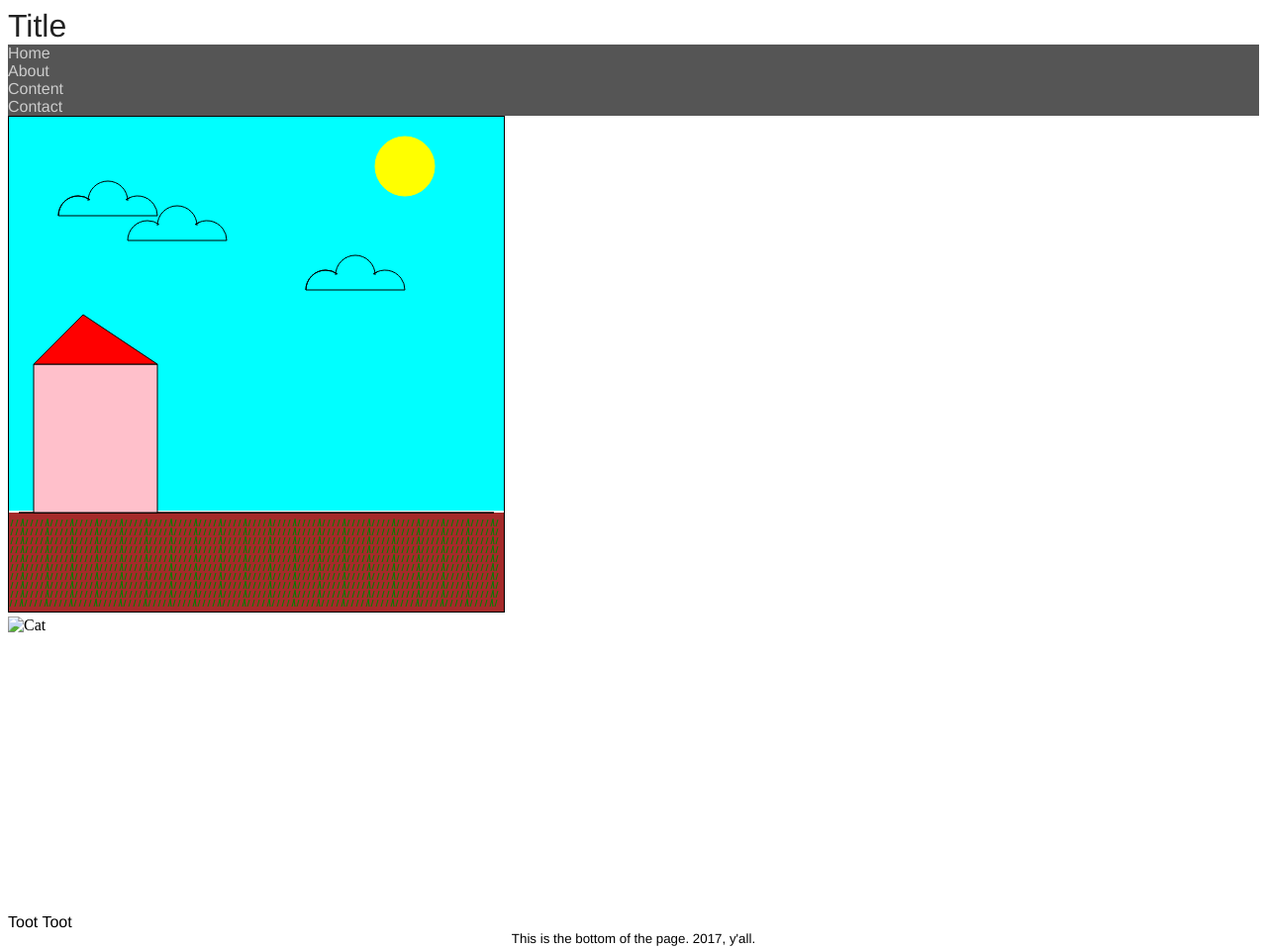
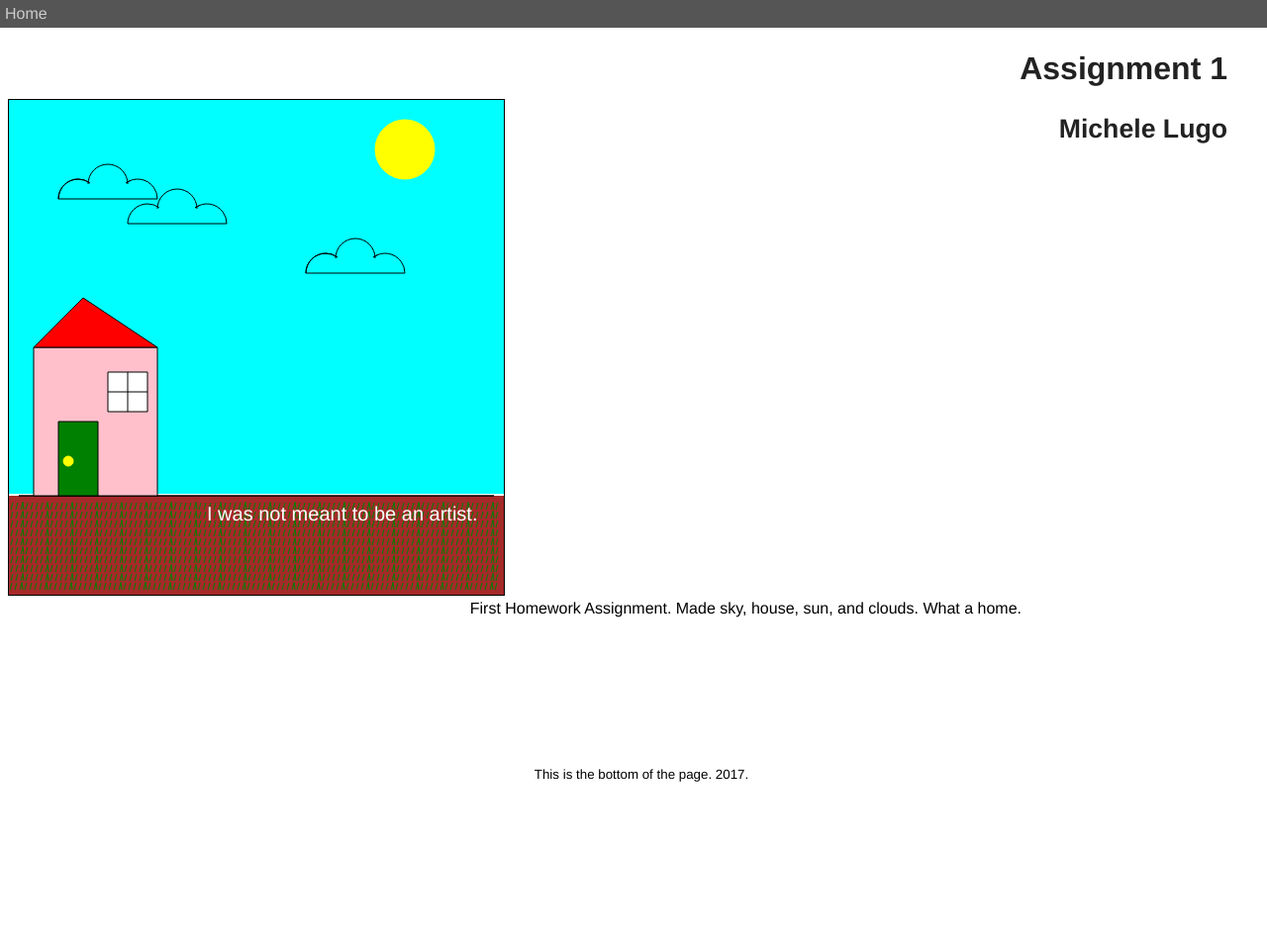
Before and after one commit to Mivalu/CISC3610_1, a plain HTML site: page index.html in a window 1280 px wide. Shown: the whole page at 99% size. After the commit the page ends 800 px from the top, so only its background shows below. Drawn offline with Linux system fonts and the light colour scheme.

Commit message:
Placed JS in its own file, finished assignment.

```diff
--- a/index.html
+++ b/index.html
@@ -3,240 +3,25 @@
 <head>
 	<meta charset="UTF-8">
 	<link rel="stylesheet" href="style.css">
-	<script>
-	window.onload = function() {
-		var canvas = document.getElementById("drawingCanvas");
-		var context = canvas.getContext("2d");
-
-		//sky
-		context.beginPath();
-		context.rect(0,0,500,398);
-		context.strokeStyle = "aqua";
-		context.fillStyle = "aqua";
-		context.fill();
-
-		//ground
-		context.beginPath();
-		context.rect(0,400,500,410);
-		context.strokeStyle = "brown";
-		context.fillStyle = "brown";
-		context.fill();
-
-		//ground line
-		context.beginPath();
-		context.moveTo(10,400);
-		context.lineTo(490,400);
-		context.strokeStyle = "black";
-		context.stroke();
-
-		//cloud1
-		var startX = 50;
-		var startY = 100;
-
-		//base
-		context.moveTo(startX,startY);
-		context.lineTo(startX+100,startY);
-		context.stroke();
-
-		//floof1
-		context.beginPath();
-		context.moveTo(startX+72,startY-18);
-		var centerX = startX+80;
-		var centerY = startY;
-		var radius = 20;
-		var startingAngle = 1.3 * Math.PI;
-		var endingAngle = 2 * Math.PI;
-		context.arc(centerX,centerY,radius,startingAngle,endingAngle);
-		context.stroke();
-
-		//floof2
-		context.beginPath();
-		context.moveTo(startX+30,startY-15);
-		var centerX = startX+50;
-		var centerY = startY-15;
-		var radius = 20;
-		var startingAngle = 1 * Math.PI;
-		var endingAngle = 2 * Math.PI;
-		context.arc(centerX,centerY,radius,startingAngle,endingAngle);
-		context.stroke();
-
-		//floof3
-		context.beginPath();
-		context.moveTo(startX,startY);
-		var centerX = startX+20;
-		var centerY = startY;
-		var radius = 20;
-		var startingAngle = 1 * Math.PI;
-		var endingAngle = 1.7 * Math.PI;
-		context.arc(centerX,centerY,radius,startingAngle,endingAngle);
-		context.stroke();
-
-		//cloud2
-		var startX = 300;
-		var startY = 175;
-
-		//base
-		context.moveTo(startX,startY);
-		context.lineTo(startX+100,startY);
-		context.stroke();
-
-		//floof1
-		context.beginPath();
-		context.moveTo(startX+72,startY-18);
-		var centerX = startX+80;
-		var centerY = startY;
-		var radius = 20;
-		var startingAngle = 1.3 * Math.PI;
-		var endingAngle = 2 * Math.PI;
-		context.arc(centerX,centerY,radius,startingAngle,endingAngle);
-		context.stroke();
-
-		//floof2
-		context.beginPath();
-		context.moveTo(startX+30,startY-15);
-		var centerX = startX+50;
-		var centerY = startY-15;
-		var radius = 20;
-		var startingAngle = 1 * Math.PI;
-		var endingAngle = 2 * Math.PI;
-		context.arc(centerX,centerY,radius,startingAngle,endingAngle);
-		context.stroke();
-
-		//floof3
-		context.beginPath();
-		context.moveTo(startX,startY);
-		var centerX = startX+20;
-		var centerY = startY;
-		var radius = 20;
-		var startingAngle = 1 * Math.PI;
-		var endingAngle = 1.7 * Math.PI;
-		context.arc(centerX,centerY,radius,startingAngle,endingAngle);
-		context.stroke();
-
-		//cloud3
-		var startX = 120;
-		var startY = 125;
-
-		//base
-		context.moveTo(startX,startY);
-		context.lineTo(startX+100,startY);
-		context.stroke();
-
-		//floof1
-		context.beginPath();
-		context.moveTo(startX+72,startY-18);
-		var centerX = startX+80;
-		var centerY = startY;
-		var radius = 20;
-		var startingAngle = 1.3 * Math.PI;
-		var endingAngle = 2 * Math.PI;
-		context.arc(centerX,centerY,radius,startingAngle,endingAngle);
-		context.stroke();
-
-		//floof2
-		context.beginPath();
-		context.moveTo(startX+30,startY-15);
-		var centerX = startX+50;
-		var centerY = startY-15;
-		var radius = 20;
-		var startingAngle = 1 * Math.PI;
-		var endingAngle = 2 * Math.PI;
-		context.arc(centerX,centerY,radius,startingAngle,endingAngle);
-		context.stroke();
-
-		//floof3
-		context.beginPath();
-		context.moveTo(startX,startY);
-		var centerX = startX+20;
-		var centerY = startY;
-		var radius = 20;
-		var startingAngle = 1 * Math.PI;
-		var endingAngle = 1.7 * Math.PI;
-		context.arc(centerX,centerY,radius,startingAngle,endingAngle);
-		context.stroke();
-
-		//sun
-		context.beginPath();
-		context.moveTo(430,50);
-		var centerX = 400;
-		var centerY = 50;
-		var radius = 30;
-		var startingAngle = 0 * Math.PI;
-		var endingAngle = 2 * Math.PI;
-		context.arc(centerX,centerY,radius,startingAngle,endingAngle);
-		context.fillStyle = "yellow";
-		context.fill();
-		context.strokeStyle = "yellow";
-		context.stroke();
-
-		//house
-		context.beginPath();
-		context.moveTo(25,400);
-		context.lineTo(150,400);
-		context.lineTo(150,250);
-		context.lineTo(25,250);
-		context.lineTo(25,400);
-		context.fillStyle = "pink";
-		context.fill();
-		context.strokeStyle = "black";
-		context.stroke();
-
-		//roof
-		context.beginPath();
-		context.moveTo(25,250);
-		context.lineTo(150,250);
-		context.lineTo(75,200);
-		context.lineTo(25,250);
-		context.fillStyle = "red";
-		context.fill();
-		context.stroke();
-
-		//grass
-		var startGrassx = 2;
-		var startGrassy = 495;
-
-		for (var l = 0; l < 10; l++){
-			for (var i = 0; i < 197; i++) {
-				if (i%2===0){
-					startGrassx -= 1;
-					context.beginPath();
-					context.moveTo(startGrassx,startGrassy);
-					context.lineTo(startGrassx+2,startGrassy-7);
-					context.fill();
-					context.strokeStyle = "green";
-					context.stroke();
-				}
-				else if (i%5===0){
-					context.beginPath();
-					context.moveTo(startGrassx,startGrassy);
-					context.lineTo(startGrassx-1,startGrassy-8);
-					context.fill();
-					context.stroke();
-
-				}
-				startGrassx += 3;
-			};
-			startGrassx = 3;
-			startGrassy -= 9;
-		};
-
-	}
-	</script>
-	<title>Index Page</title>
+	<script src="script.js"></script>
+	<title>CISC 3610 Assignment 1</title>
 </head>
 <body>
-	<div class="title">Title</div>
-	<div class="nav">
-		<div class="nav link">Home</div>
-		<div class="nav link">About</div>
-		<div class="nav link">Content</div>
-		<div class="nav link">Contact</div>
+	<div class="header">
+		<div class="nav">
+			<div class="nav link"><a href="https://michelelugo.com/CISC3610_1">Home</a></div>
+		</div>
+		<div class="title">
+			<h1>Assignment 1<h1>
+			<h3>Michele Lugo</h3>
+		</div>
 	</div>
-	<div class="canvas">
-		<canvas id="drawingCanvas" width="500" height="500"></canvas>
+	<div class="content">
+		<div class="canvas">
+			<canvas id="drawingCanvas" width="500" height="500"></canvas>
+		</div>
+		<div class="textytext">First Homework Assignment. Made sky, house, sun, and clouds. What a home.</div>
 	</div>
-	<div class="photo"><img src="cat.jpg" alt="Cat"></div>
-	<div class="textytext">Toot Toot</div>
-	<div class="bottom">This is the bottom of the page. 2017, y'all.</div>
+	<div class="bottom">This is the bottom of the page. 2017.</div>
 </body>
 </html>
--- /dev/null
+++ b/script.js
@@ -0,0 +1,270 @@
+window.onload = function() {
+	var canvas = document.getElementById("drawingCanvas");
+	var context = canvas.getContext("2d");
+
+	//sky
+	context.beginPath();
+	context.rect(0,0,500,398);
+	context.strokeStyle = "aqua";
+	context.fillStyle = "aqua";
+	context.fill();
+
+	//ground
+	context.beginPath();
+	context.rect(0,400,500,410);
+	context.strokeStyle = "brown";
+	context.fillStyle = "brown";
+	context.fill();
+
+	//ground line
+	context.beginPath();
+	context.moveTo(10,400);
+	context.lineTo(490,400);
+	context.strokeStyle = "black";
+	context.stroke();
+
+	//cloud1
+	var startX = 50;
+	var startY = 100;
+
+	//base
+	context.moveTo(startX,startY);
+	context.lineTo(startX+100,startY);
+	context.stroke();
+
+	//floof1
+	context.beginPath();
+	context.moveTo(startX+72,startY-18);
+	var centerX = startX+80;
+	var centerY = startY;
+	var radius = 20;
+	var startingAngle = 1.3 * Math.PI;
+	var endingAngle = 2 * Math.PI;
+	context.arc(centerX,centerY,radius,startingAngle,endingAngle);
+	context.stroke();
+
+	//floof2
+	context.beginPath();
+	context.moveTo(startX+30,startY-15);
+	var centerX = startX+50;
+	var centerY = startY-15;
+	var radius = 20;
+	var startingAngle = 1 * Math.PI;
+	var endingAngle = 2 * Math.PI;
+	context.arc(centerX,centerY,radius,startingAngle,endingAngle);
+	context.stroke();
+
+	//floof3
+	context.beginPath();
+	context.moveTo(startX,startY);
+	var centerX = startX+20;
+	var centerY = startY;
+	var radius = 20;
+	var startingAngle = 1 * Math.PI;
+	var endingAngle = 1.7 * Math.PI;
+	context.arc(centerX,centerY,radius,startingAngle,endingAngle);
+	context.stroke();
+
+	//cloud2
+	var startX = 300;
+	var startY = 175;
+
+	//base
+	context.moveTo(startX,startY);
+	context.lineTo(startX+100,startY);
+	context.stroke();
+
+	//floof1
+	context.beginPath();
+	context.moveTo(startX+72,startY-18);
+	var centerX = startX+80;
+	var centerY = startY;
+	var radius = 20;
+	var startingAngle = 1.3 * Math.PI;
+	var endingAngle = 2 * Math.PI;
+	context.arc(centerX,centerY,radius,startingAngle,endingAngle);
+	context.stroke();
+
+	//floof2
+	context.beginPath();
+	context.moveTo(startX+30,startY-15);
+	var centerX = startX+50;
+	var centerY = startY-15;
+	var radius = 20;
+	var startingAngle = 1 * Math.PI;
+	var endingAngle = 2 * Math.PI;
+	context.arc(centerX,centerY,radius,startingAngle,endingAngle);
+	context.stroke();
+
+	//floof3
+	context.beginPath();
+	context.moveTo(startX,startY);
+	var centerX = startX+20;
+	var centerY = startY;
+	var radius = 20;
+	var startingAngle = 1 * Math.PI;
+	var endingAngle = 1.7 * Math.PI;
+	context.arc(centerX,centerY,radius,startingAngle,endingAngle);
+	context.stroke();
+
+	//cloud3
+	var startX = 120;
+	var startY = 125;
+
+	//base
+	context.moveTo(startX,startY);
+	context.lineTo(startX+100,startY);
+	context.stroke();
+
+	//floof1
+	context.beginPath();
+	context.moveTo(startX+72,startY-18);
+	var centerX = startX+80;
+	var centerY = startY;
+	var radius = 20;
+	var startingAngle = 1.3 * Math.PI;
+	var endingAngle = 2 * Math.PI;
+	context.arc(centerX,centerY,radius,startingAngle,endingAngle);
+	context.stroke();
+
+	//floof2
+	context.beginPath();
+	context.moveTo(startX+30,startY-15);
+	var centerX = startX+50;
+	var centerY = startY-15;
+	var radius = 20;
+	var startingAngle = 1 * Math.PI;
+	var endingAngle = 2 * Math.PI;
+	context.arc(centerX,centerY,radius,startingAngle,endingAngle);
+	context.stroke();
+
+	//floof3
+	context.beginPath();
+	context.moveTo(startX,startY);
+	var centerX = startX+20;
+	var centerY = startY;
+	var radius = 20;
+	var startingAngle = 1 * Math.PI;
+	var endingAngle = 1.7 * Math.PI;
+	context.arc(centerX,centerY,radius,startingAngle,endingAngle);
+	context.stroke();
+
+	//sun
+	context.beginPath();
+	context.moveTo(430,50);
+	var centerX = 400;
+	var centerY = 50;
+	var radius = 30;
+	var startingAngle = 0 * Math.PI;
+	var endingAngle = 2 * Math.PI;
+	context.arc(centerX,centerY,radius,startingAngle,endingAngle);
+	context.fillStyle = "yellow";
+	context.fill();
+	context.strokeStyle = "yellow";
+	context.stroke();
+
+	//house
+	context.beginPath();
+	context.moveTo(25,400);
+	context.lineTo(150,400);
+	context.lineTo(150,250);
+	context.lineTo(25,250);
+	context.lineTo(25,400);
+	context.fillStyle = "pink";
+	context.fill();
+	context.strokeStyle = "black";
+	context.stroke();
+
+	//roof
+	context.beginPath();
+	context.moveTo(25,250);
+	context.lineTo(150,250);
+	context.lineTo(75,200);
+	context.lineTo(25,250);
+	context.fillStyle = "red";
+	context.fill();
+	context.stroke();
+
+	//door
+	context.beginPath();
+	context.moveTo(50,400);
+	context.lineTo(90,400);
+	context.lineTo(90,325);
+	context.lineTo(50,325);
+	context.lineTo(50,400);
+	context.fillStyle = "green";
+	context.fill();
+	context.stroke();
+
+	//doorknob
+	context.beginPath();
+	context.moveTo(60,360);
+	var centerX = 60;
+	var centerY = 365;
+	var radius = 5;
+	var startingAngle = 0 * Math.PI;
+	var endingAngle = 2 * Math.PI;
+	context.arc(centerX,centerY,radius,startingAngle,endingAngle);
+	context.fillStyle = "yellow";
+	context.fill();
+	context.strokeStyle = "yellow";
+	context.stroke();
+
+	//window
+	context.beginPath();
+	context.moveTo(140,275);
+	context.lineTo(100,275);
+	context.lineTo(100,315);
+	context.lineTo(140,315);
+	context.lineTo(140,275);
+	context.fillStyle = "white";
+	context.strokeStyle = "black";
+	context.fill();
+	context.stroke();
+
+	//window pane lines
+	context.beginPath();
+	context.moveTo(120,315);
+	context.lineTo(120,275);
+	context.stroke();
+
+	context.beginPath();
+	context.moveTo(100,295);
+	context.lineTo(140,295);
+	context.stroke();
+
+
+	//grass
+	var startGrassx = 2;
+	var startGrassy = 495;
+
+	for (var l = 0; l < 10; l++){
+		for (var i = 0; i < 197; i++) {
+			if (i%2===0){
+				startGrassx -= 1;
+				context.beginPath();
+				context.moveTo(startGrassx,startGrassy);
+				context.lineTo(startGrassx+2,startGrassy-7);
+				context.fill();
+				context.strokeStyle = "green";
+				context.stroke();
+			}
+			else if (i%5===0){
+				context.beginPath();
+				context.moveTo(startGrassx,startGrassy);
+				context.lineTo(startGrassx-1,startGrassy-8);
+				context.fill();
+				context.stroke();
+
+			}
+			startGrassx += 3;
+		};
+		startGrassx = 3;
+		startGrassy -= 9;
+	};
+
+	//text
+	context.font = "20px Helvetica";
+	context.fillText("I was not meant to be an artist.", 200, 425);
+
+}
--- a/style.css
+++ b/style.css
@@ -1,15 +1,35 @@
+.header .content .bottom{
+	display: block;
+}
 .title {
+	right:40px;
+	position: absolute;
+	top: 30px;
+	color: #222222;
+	text-align: right;
+}
+.title h1 {
 	font-family: Helvetica,Verdana;
 	font-size: 24pt;
-	color: #222222
+	padding: 0px;
+}
+.title h3 {
+	font-family: Helvetica,Verdana;
+	font-size: 20pt;
 }
 .nav {
-	background-color: #555555
+	position: absolute;
+	top:0px;
+	left: 0px;
+	width: 100%;
+	background-color: #555555;
+	padding: 5px;
 }
-.nav .link {
+.nav .link a{
 	font-family: Helvetica,Verdana;
 	font-size: 12pt;
-	color: #CCCCCC
+	color: #CCCCCC;
+	text-decoration: none;
 }
 .photo {
 	width: 300px;
@@ -18,11 +38,25 @@
 .textytext {
 	font-family: Helvetica,Verdana;
 	font-size: 12pt;
+	clear: right;
+	float: right;
+}
+.content {
+	position: absolute;
+	top: 100px;
+	width: 80%;
 }
 .bottom {
 	font-family: Helvetica,Verdana;
 	font-size: 10pt;
 	text-align: center;
+	position: absolute;
+	bottom: 10px;
+	width: 100%;
+}
+.canvas {
+	clear: left;
+	float: left;
 }
 #drawingCanvas {
 	border: 1px solid black;
```
